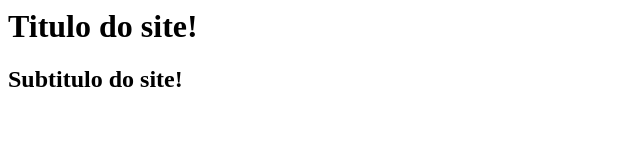
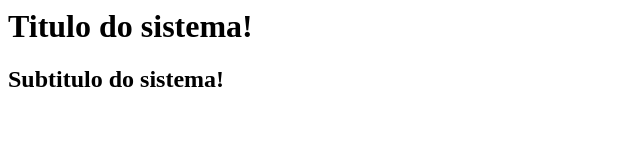
Before and after one commit to otherjsantos/git, a plain HTML site: page index.html in a window 1280 px wide. Shown: the whole page, without its empty margins (0-640 px from the left). Drawn offline with Linux system fonts and the light colour scheme.

Commit message:
Mudando de site para sistema

```diff
--- a/index.html
+++ b/index.html
@@ -3,8 +3,8 @@
     </head>
     <body>
         <main>
-            <h1>Titulo do site!</h1>
-            <h2>Subtitulo do site!</h2>
+            <h1>Titulo do sistema!</h1>
+            <h2>Subtitulo do sistema!</h2>
         </main>
     </body>
 </html>
```
